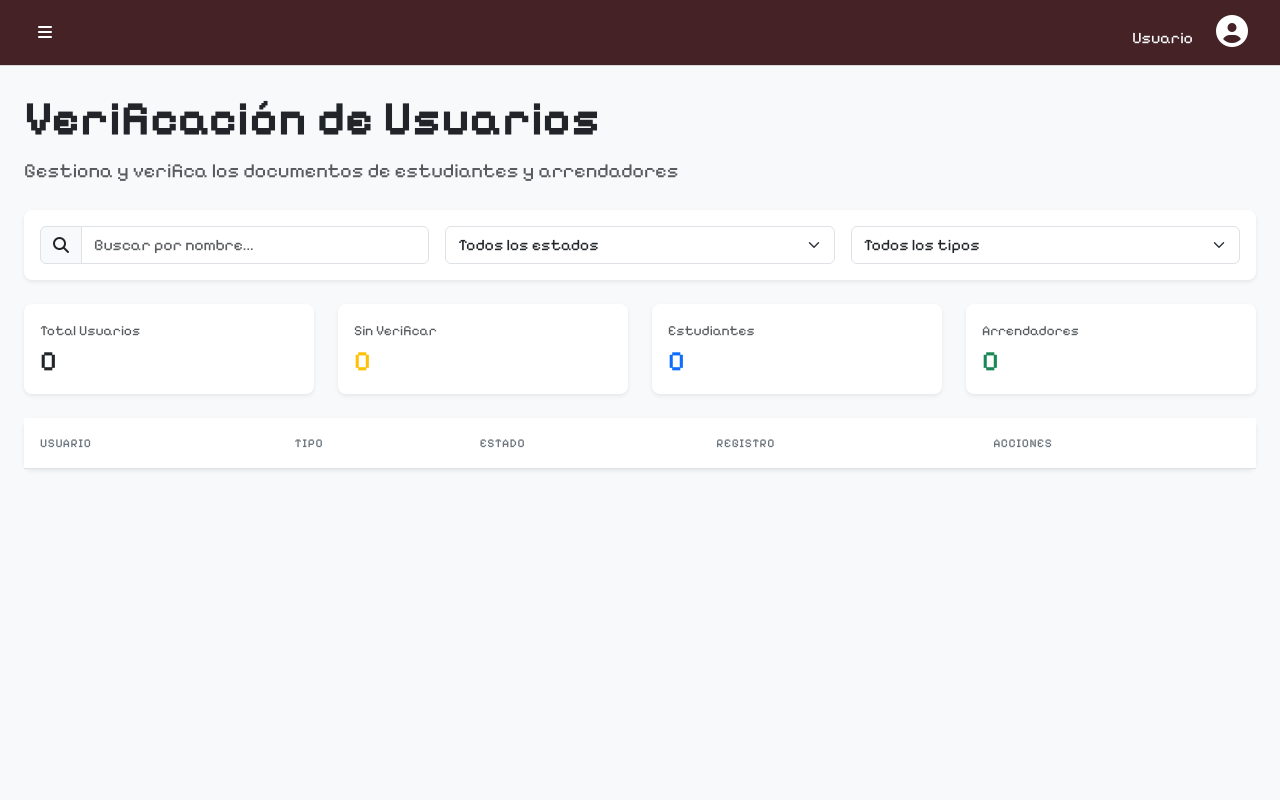
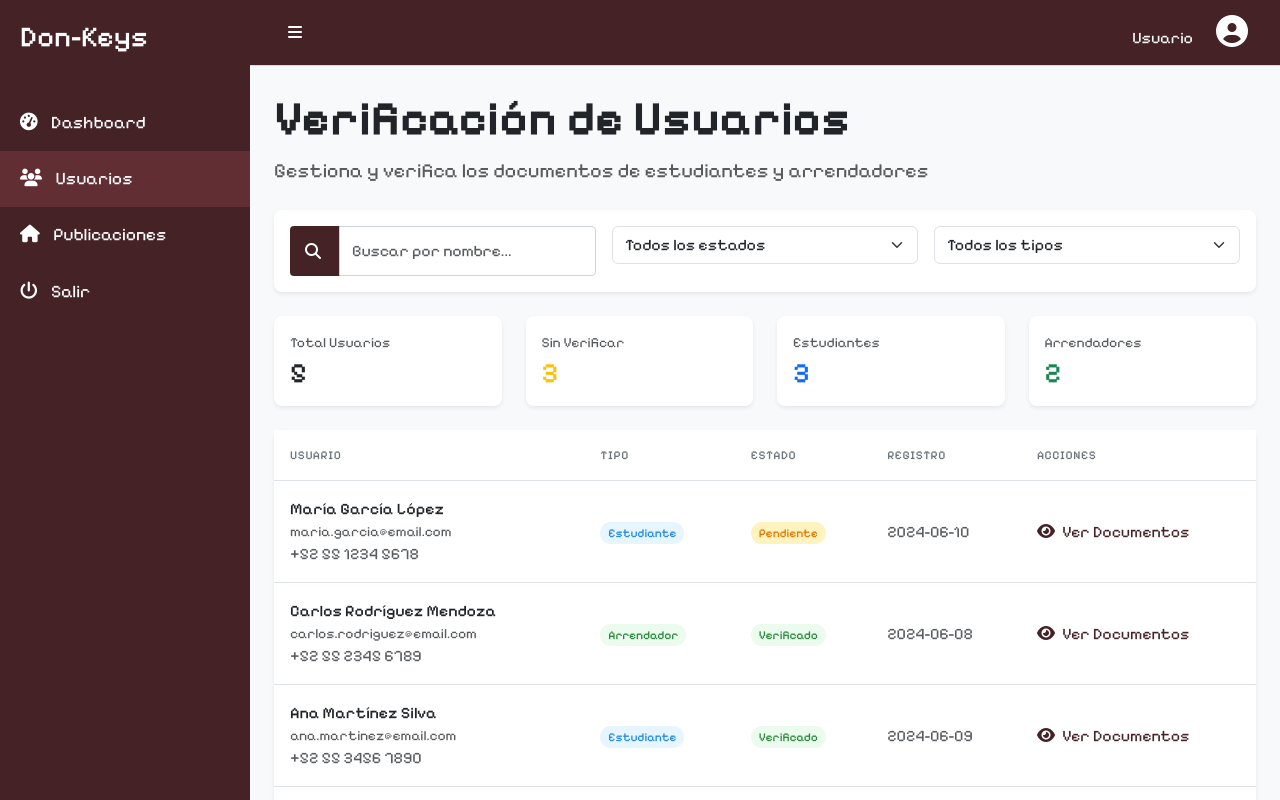
Before and after one commit to Santiago-Soria/donkeys-platform, a website: page HTML/administradorusuarios.html in a window 1280 px wide. Both pictures are taken after a click on the button 45 px from the left and 32 px from the top of the page. Shown: the top 800 px of the page. Drawn offline with nearby package versions, Linux system fonts and the light colour scheme.

Commit message:
ultimosretoques

```diff
--- a/CSS/administradorusuarios.css
+++ b/CSS/administradorusuarios.css
@@ -13,6 +13,18 @@ body {
       min-height: 100vh;
 }
 
+.form-control{
+    display: block;
+    width: 90%;
+    border: 1px solid #ced4da;
+    border-radius: 0.25rem;
+    padding: 0.375rem 0.75rem;
+    font-size: 1rem;
+    color: #495057;
+    background-color: #fff;
+    transition: border-color 0.15s ease-in-out, box-shadow 0.15s ease-in-out;
+}
+
 .btn-enviarmotivo {
     display: block;
     margin: 20px auto 0 auto;
@@ -24,6 +36,7 @@ body {
     cursor: pointer;
     transition: background-color 0.3s ease;
     align-content: center;
+    margin-bottom: 2%;
 }
 
 .btn-enviarmotivo:hover{
@@ -38,6 +51,16 @@ body {
   align-items: stretch;
 }
 
+.input-group-text{
+    width: 50px;
+    height: 50px;
+    background-color: #442226;
+    color: white;
+    border: none;
+    border-radius: 0.25rem 0 0 0.25rem;
+    padding: 10px 15px;
+    font-size: 1rem;
+}
 /* Estilos para el contenedor de dirección */
 .address-container {
     position: relative;
--- a/JS/administradorusuarios.js
+++ b/JS/administradorusuarios.js
@@ -342,38 +342,20 @@ function verifyUser() {
     alert(`Usuario ${currentSelectedUser.name} ha sido verificado`);
 }
 
-    document.getElementById('btnRechazar').onclick = function() {
-        document.getElementById('rechazoMotivoContainer').classList.remove('d-none');
-    };
-
-    document.getElementById('btnEnviarRechazo').onclick = function() {
-        const motivo = document.getElementById('rechazoMotivo').value.trim();
-        if (!motivo) {
-            alert('Por favor, escribe el motivo del rechazo.');
-            return;
-        }
-        // Aquí tu lógica para enviar el motivo (puedes hacer un fetch/AJAX)
-        alert('Motivo enviado: ' + motivo);
-        propertyModal.hide();
-    };
-
-
-// Mostrar textarea al hacer clic en "Rechazar"
-document.getElementById('rejectBtn').onclick = function() {
+// Reject user
+function rejectUser() {
     document.getElementById('rechazoMotivoContainer').classList.remove('d-none');
-    // Asigna el evento aquí, porque el botón ya existe en el DOM
     document.getElementById('btnEnviarMotivo').onclick = function() {
         const motivo = document.getElementById('rechazoMotivo').value.trim();
         if (!motivo) {
             alert('Por favor, escribe el motivo del rechazo.');
             return;
         }
-        // Aquí tu lógica para enviar el motivo (fetch/AJAX o lo que necesites)
         alert('Motivo enviado: ' + motivo);
         const modal = bootstrap.Modal.getInstance(document.getElementById('documentModal'));
         modal.hide();
     };
-};
+}
 
 // Initialize the application
 document.addEventListener('DOMContentLoaded', function() {
@@ -381,9 +363,10 @@ document.addEventListener('DOMContentLoaded', function() {
 
     // Sidebar toggle
     const sidebarCollapse = document.getElementById('sidebarCollapse');
-    if (sidebarCollapse) {
+    const sidebar = document.getElementById('sidebar');
+    if (sidebarCollapse && sidebar) {
         sidebarCollapse.addEventListener('click', function() {
-            document.getElementById('sidebar').classList.toggle('active');
+            sidebar.classList.toggle('active');
         });
     }
 
```
Also changed, not shown: HTML/administradorusuarios.html (+3 -1 lines).
